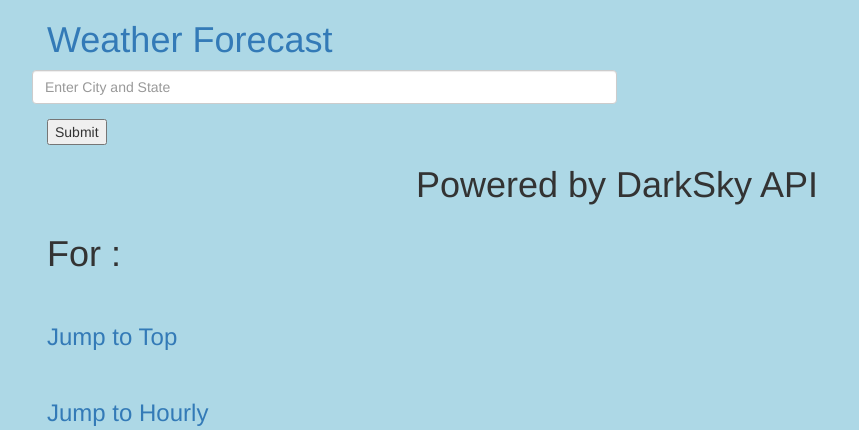
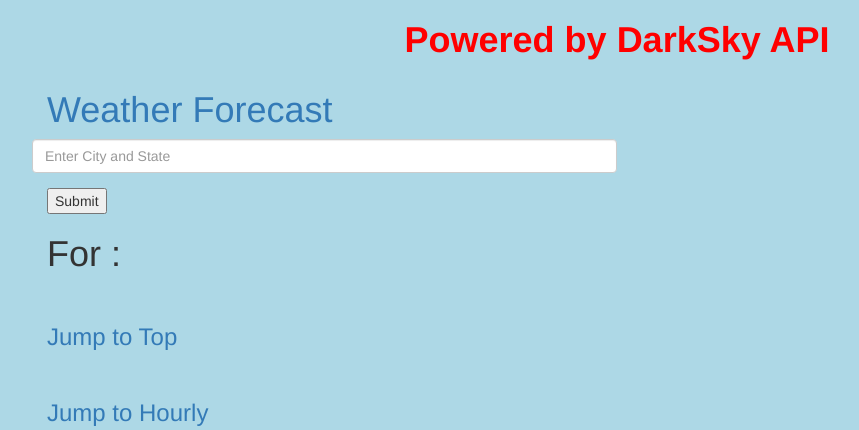
Before and after one commit to BDMC786/WeatherApp, a Flask app: template WeatherApp/templates/results.html in a window 1280 px wide. Shown: the top 430 px of the page, without its empty margins (23-882 px from the left). Run offline with Flask 2, Linux system fonts and the light colour scheme; the template is opened without the code that fills it, so the values that code supplies are empty; some libraries are stand-ins or nearby versions.

Commit message:
Add files via upload

```diff
--- a/WeatherApp/templates/results.html
+++ b/WeatherApp/templates/results.html
@@ -12,6 +12,7 @@
         <style>
             div.citation {
                 text-align: center;
+                color: red;
             }
             hr.endSection {
             border: 3px solid red;
@@ -25,6 +26,13 @@
     </head>
 
     <body style="background-color:lightblue;">
+        <div class="container">
+            <div class="row">
+                <div class="col-md-12">
+                    <div class="citation"><h1><strong>Powered by DarkSky API</strong></h1></div>
+                </div>
+            </div>
+        </div>
         <div class="container">
             <div class="row">
                 <div class="col-md-6">
@@ -42,11 +50,6 @@
             </div>
         </div>
         <div class="container">
-            <div class="row">
-                <div class="col-md-12">
-                    <div class="citation"><h1>Powered by DarkSky API</h1></div>
-                </div>
-            </div>
             <div class="row">
                 <div class="col-md-6">
                     <div><h1>For {{ data[0] }}:</h1></div>
```
